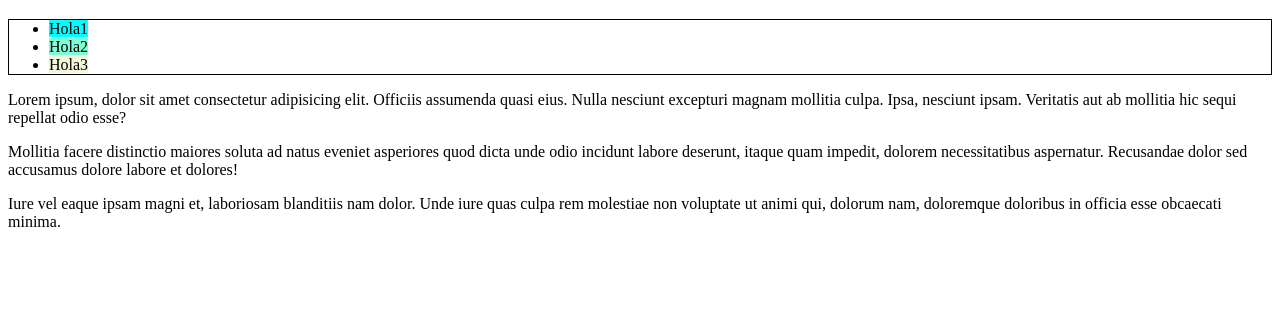
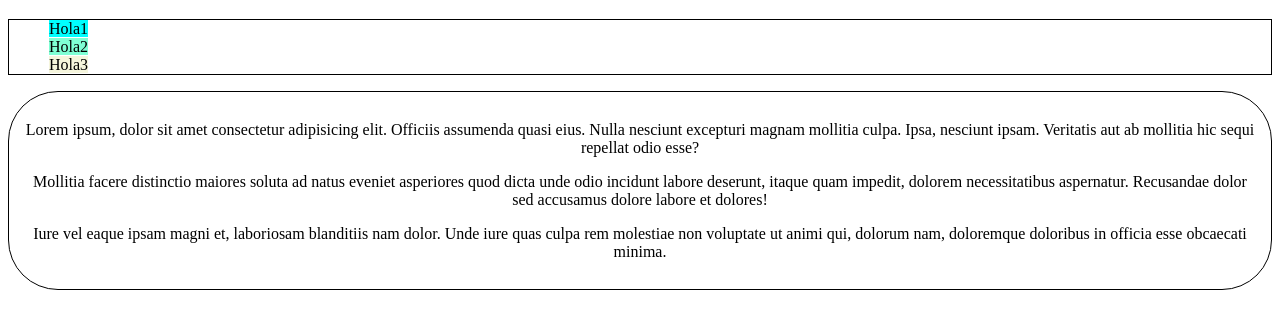
Before and after one commit to DavidPayan8/Pruebas, a plain HTML site: page index.html in a window 1280 px wide. Shown: the part 73-402 px from the top of the page. Drawn offline with Linux system fonts and the light colour scheme.

Commit message:
Change day2 css

```diff
--- a/css/style.css
+++ b/css/style.css
@@ -5,6 +5,7 @@ h1 {
 
 ul {
     border: 1px solid black;
+    list-style: none;
 }
 
 .opcion1 {
@@ -28,3 +29,10 @@ ul {
 .opcion3:hover{
     background-color: aliceblue;
 }
+
+.principal{
+    text-align: center;
+    padding: 1%;
+    border: 1px solid black;
+    border-radius: 50px;
+}
```
